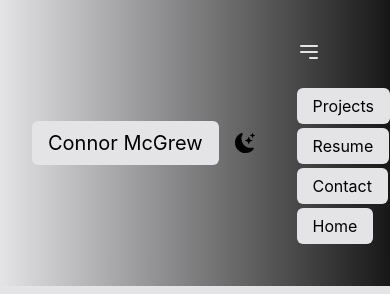
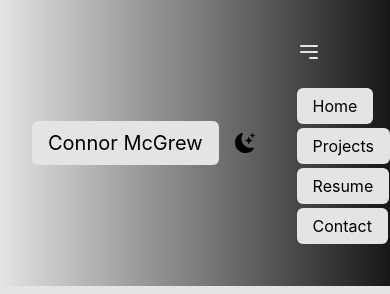
Before and after one commit to connormcgrew/React-Portfolio, a React (Create React App) app: page / in a window 390 px wide. Both pictures are taken after a click on the button 378 px from the left and 59 px from the top of the page. Shown: the top 294 px of the page. Built offline with nearby package versions, Linux system fonts and the light colour scheme.

Commit message:
moved home to the top of the navbar on mobile

```diff
--- a/src/components/header.js
+++ b/src/components/header.js
@@ -46,6 +46,9 @@ const Header = () => {
         {showNav && (
           <ul className="flex flex-col mt-4">
             <li className='my-2'>
+              <NavLink className={`px-4 py-2 rounded-md ${darkMode ? 'dark' : 'light'} navhvr`} to="/">Home</NavLink>
+            </li>
+            <li className='my-2'>
               <NavLink className={`px-4 py-2 rounded-md ${darkMode ? 'dark' : 'light'} navhvr`} to="/projects">Projects</NavLink>
             </li>
             <li className='my-2'>
@@ -53,9 +56,6 @@ const Header = () => {
             </li>
             <li className='my-2'>
               <NavLink className={`px-4 py-2 rounded-md ${darkMode ? 'dark' : 'light'} navhvr`} to="/contact">Contact</NavLink>
-            </li>
-            <li className='my-2'>
-              <NavLink className={`px-4 py-2 rounded-md ${darkMode ? 'dark' : 'light'} navhvr`} to="/">Home</NavLink>
             </li>
           </ul>
         )}
```
